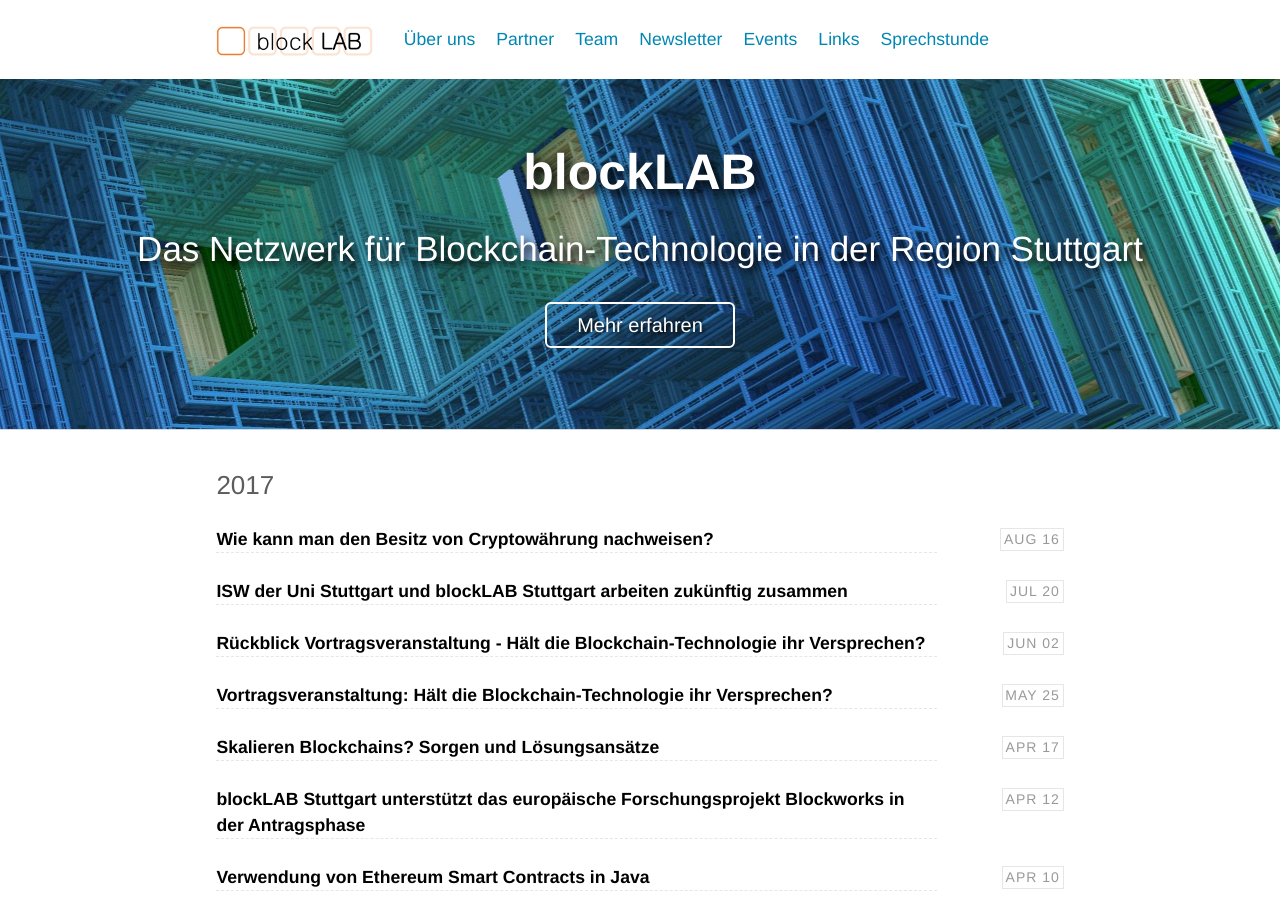
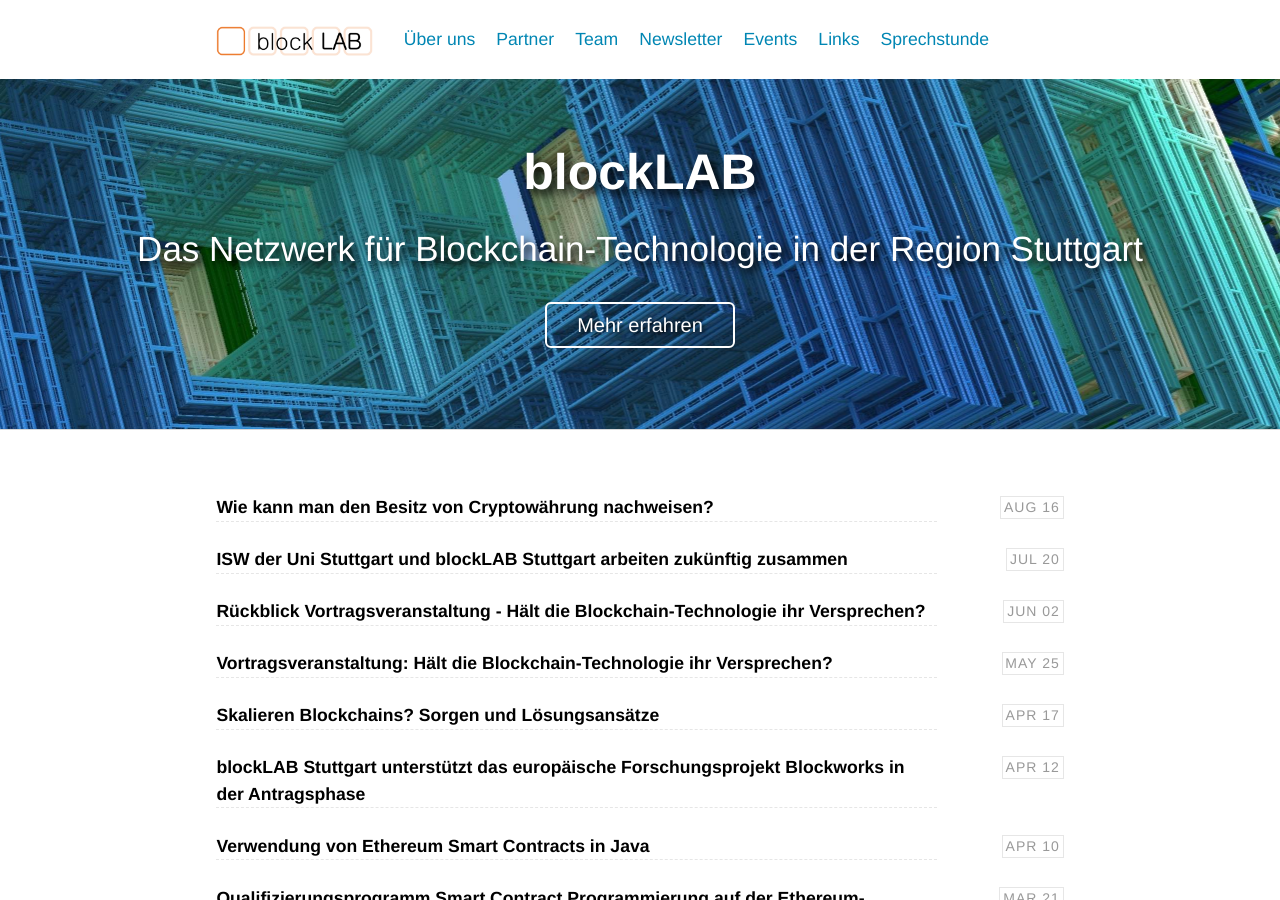
Before and after one commit to blocklab/site, a Jekyll site: the page built from index.html, in a window 1280 px wide and 900 px high. Built offline with Jekyll 4.4.1, drawn with Linux system fonts in a browser that asks for light colours.

Commit message:
no need for the newest year here

```diff
--- a/index.html
+++ b/index.html
@@ -7,7 +7,6 @@ title: Home
   <div class="container">
     {% for post in site.posts %}
       {% unless post.next %}
-        <h2 class="category-title">{{ post.date | date: '%Y' }}</h2>
       {% else %}
         {% capture year %}{{ post.date | date: '%Y' }}{% endcapture %}
         {% capture nyear %}{{ post.next.date | date: '%Y' }}{% endcapture %}
```
